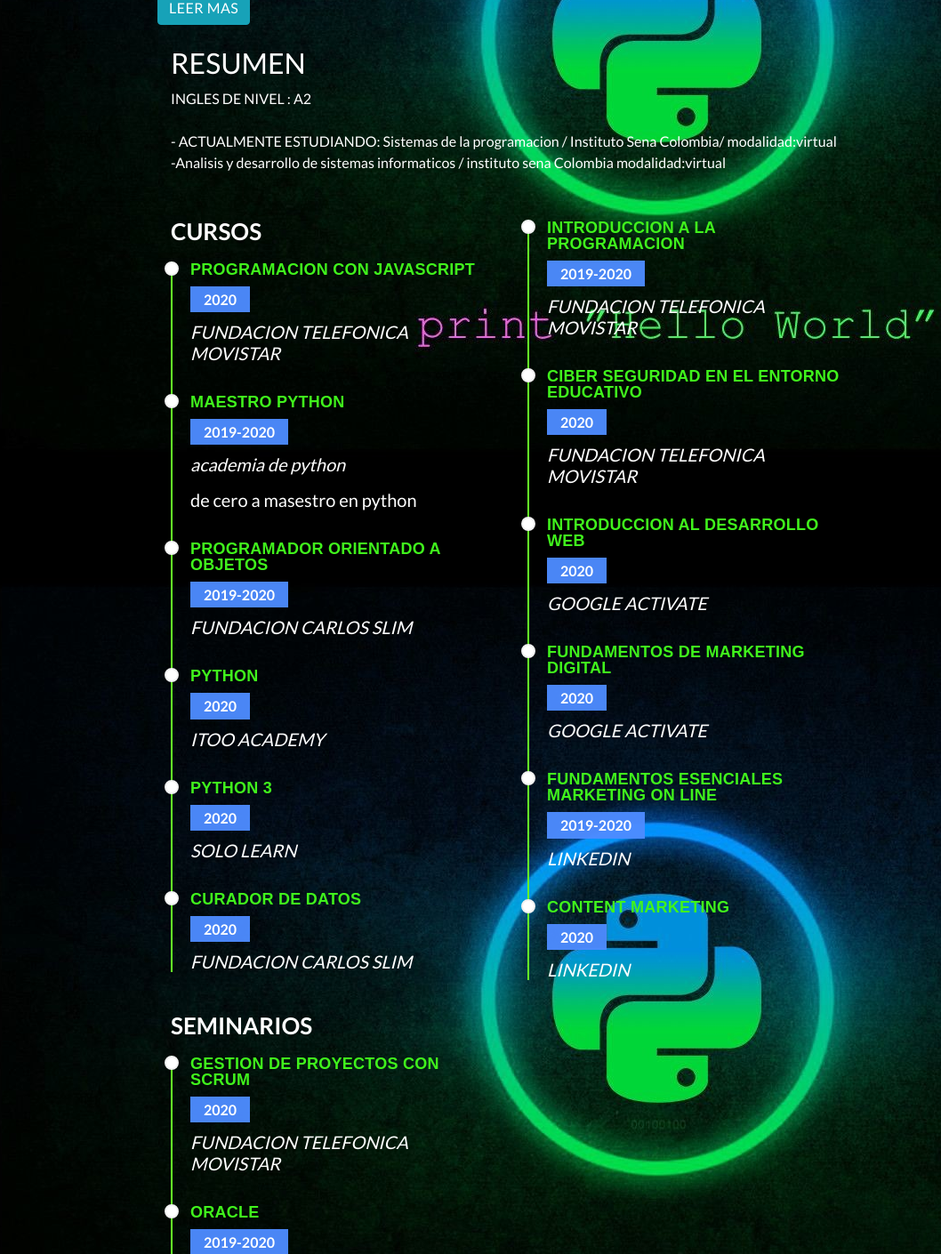
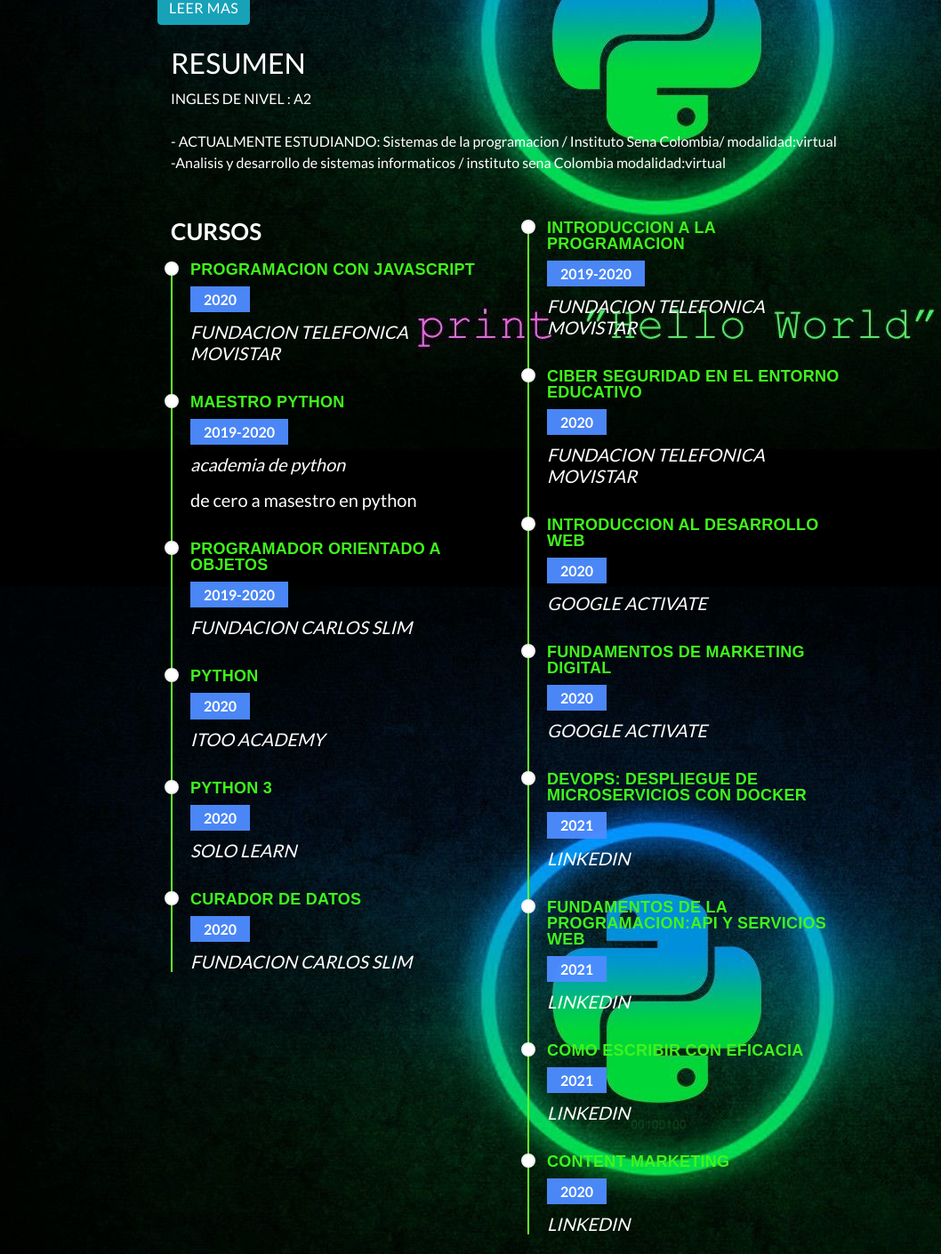
Before and after one commit to alonso0218/Portafolios, a Django app: page / in a window 1280 px wide, after a click on "LEER MAS". Shown: the part 4750-6160 px from the top of the page at 89% size, without its empty margins (222-1280 px from the left). Run offline with Django 3.2, Linux system fonts and the light colour scheme; some libraries are stand-ins or nearby versions.

Commit message:
adicion pdf cv

```diff
--- a/contactoapp/templates/contactoapp/base.html
+++ b/contactoapp/templates/contactoapp/base.html
@@ -53,6 +53,9 @@
                 <li>
                   <a href="https://github.com/alonso0218/"><i class="fa fa-github"></i></a>
                 </li>
+                <br>
+                <a href="{% static 'contactoapp/assets/pdf/CV oscar alonso #1.pdf'%}" class="btn btn-fill" target="_blank" download="CV OSCAR ALONSO">Descarga mi cv</a>
+                <br>
                 <p style='color:rgb(53, 168, 7)'>usuario en redes: @oalonso222</p>
               </ul>
             </div>
--- a/contactoapp/templates/contactoapp/home.html
+++ b/contactoapp/templates/contactoapp/home.html
@@ -385,8 +385,18 @@
                 <p><em>GOOGLE ACTIVATE</em></p>
               </div>
               <div class="resume-item">
-                <h4>FUNDAMENTOS ESENCIALES MARKETING ON LINE</h4>
-                <h5>2019-2020</h5>
+                <h4>DEVOPS: DESPLIEGUE DE MICROSERVICIOS CON DOCKER </h4>
+                <h5>2021</h5>
+                <p><em>LINKEDIN</em></p>
+              </div>
+              <div class="resume-item">
+                <h4>FUNDAMENTOS DE LA PROGRAMACION:API Y SERVICIOS WEB</h4>
+                <h5>2021</h5>
+                <p><em>LINKEDIN</em></p>
+              </div>
+              <div class="resume-item">
+                <h4>COMO ESCRIBIR CON EFICACIA</h4>
+                <h5>2021</h5>
                 <p><em>LINKEDIN</em></p>
               </div>
               <div class="resume-item">
```
Also changed, not shown: 1 other file.
